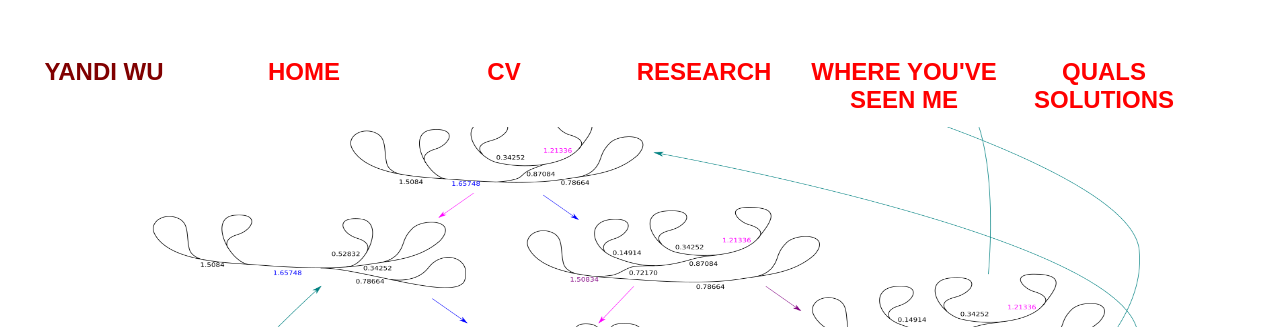
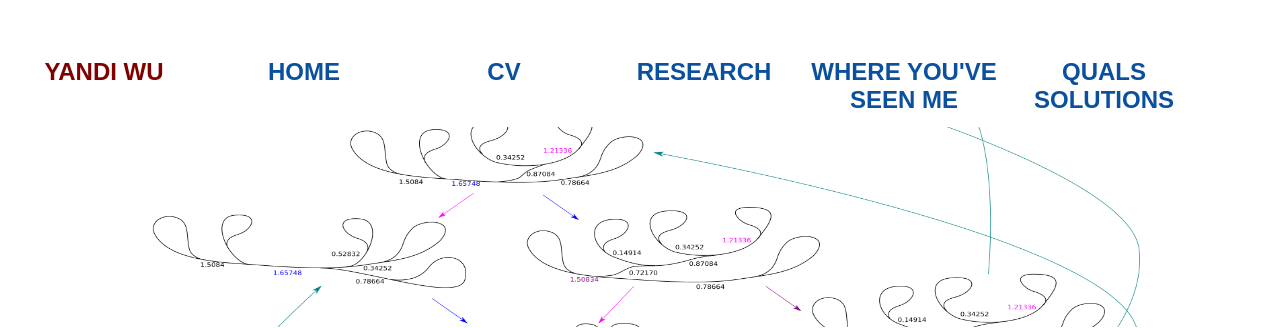
Before and after one commit to yandiwu/yandiwu.github.io, a PHP site: page /index.php in a window 1280 px wide. Shown: the top 328 px of the page. Run offline with PHP 8.4, Linux system fonts and the light colour scheme.

Commit message:
update menu color scheme

```diff
--- a/style.css
+++ b/style.css
@@ -66,14 +66,14 @@
     font-weight: bold;
     margin-top:50px;
     margin-bottom:13px;
-    color: red;
+    color: #0A509E;
     text-decoration: none;
     text-align: center;
 }
 
 #menu a:hover
 {
-    color: #800000;
+    color: #303B61;
 }
 
 .footer {
```
